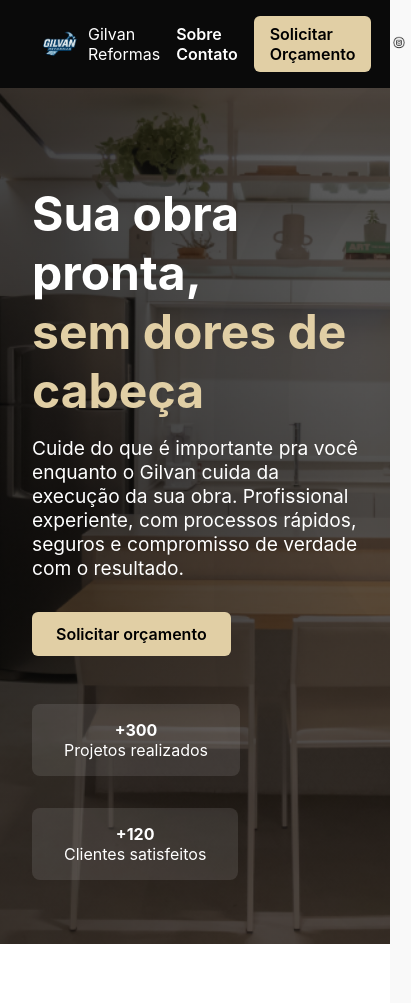
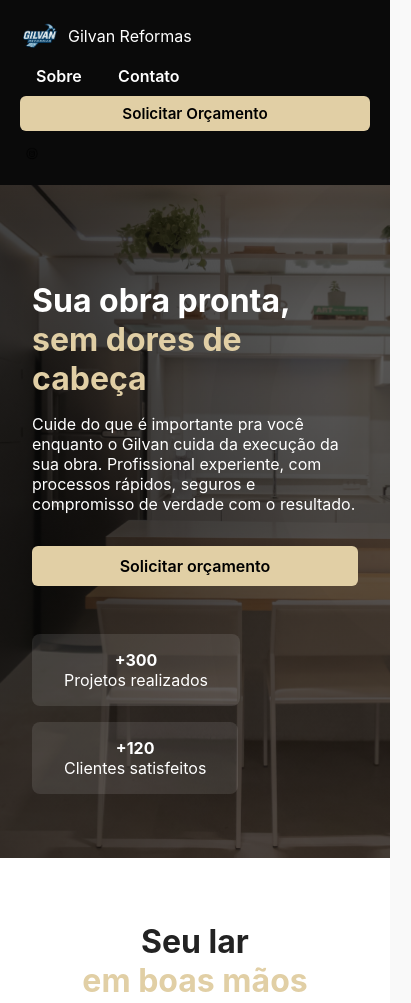
Before and after one commit to JotaTech245/Gilvan_reformas, a plain HTML site: page servico.html in a window 390 px wide. Shown: the top 1003 px of the page, 411 px wide, since content can reach past the window. Drawn offline with Linux system fonts and the light colour scheme.

Commit message:
Update servico.css

```diff
--- a/servico.css
+++ b/servico.css
@@ -209,3 +209,79 @@ footer {
   width: 100%;
   flex-shrink: 0;
 }
+@media (max-width: 768px) {
+  .cabecalho {
+    flex-direction: column;
+    align-items: flex-start;
+    padding: 16px 20px;
+  }
+
+  .menu {
+    flex-direction: column;
+    gap: 10px;
+    width: 100%;
+    margin-top: 10px;
+  }
+
+  .acoes {
+    flex-direction: column;
+    align-items: flex-start;
+    gap: 10px;
+    width: 100%;
+    margin-top: 10px;
+  }
+
+  .hero h1 {
+    font-size: 2rem;
+  }
+
+  .hero p {
+    font-size: 1rem;
+  }
+
+  .metrics {
+    flex-direction: column;
+    align-items: flex-start;
+    gap: 1rem;
+  }
+
+  .cards {
+    flex-direction: column;
+    align-items: center;
+  }
+
+  .card {
+    width: 90%;
+  }
+
+  .intro h2 {
+    font-size: 2rem;
+  }
+
+  .intro p {
+    font-size: 1rem;
+  }
+}
+@media (max-width: 768px) {
+  .botao {
+    font-size: 0.95rem;
+    padding: 8px 16px;
+    width: 100%;
+    text-align: center;
+  }
+
+  .acoes {
+    flex-direction: column;
+    gap: 10px;
+    align-items: stretch;
+    width: 100%;
+  }
+
+  .btn-hero {
+    font-size: 1rem;
+    padding: 10px 20px;
+    width: 100%;
+    display: block;
+    text-align: center;
+  }
+}
```
